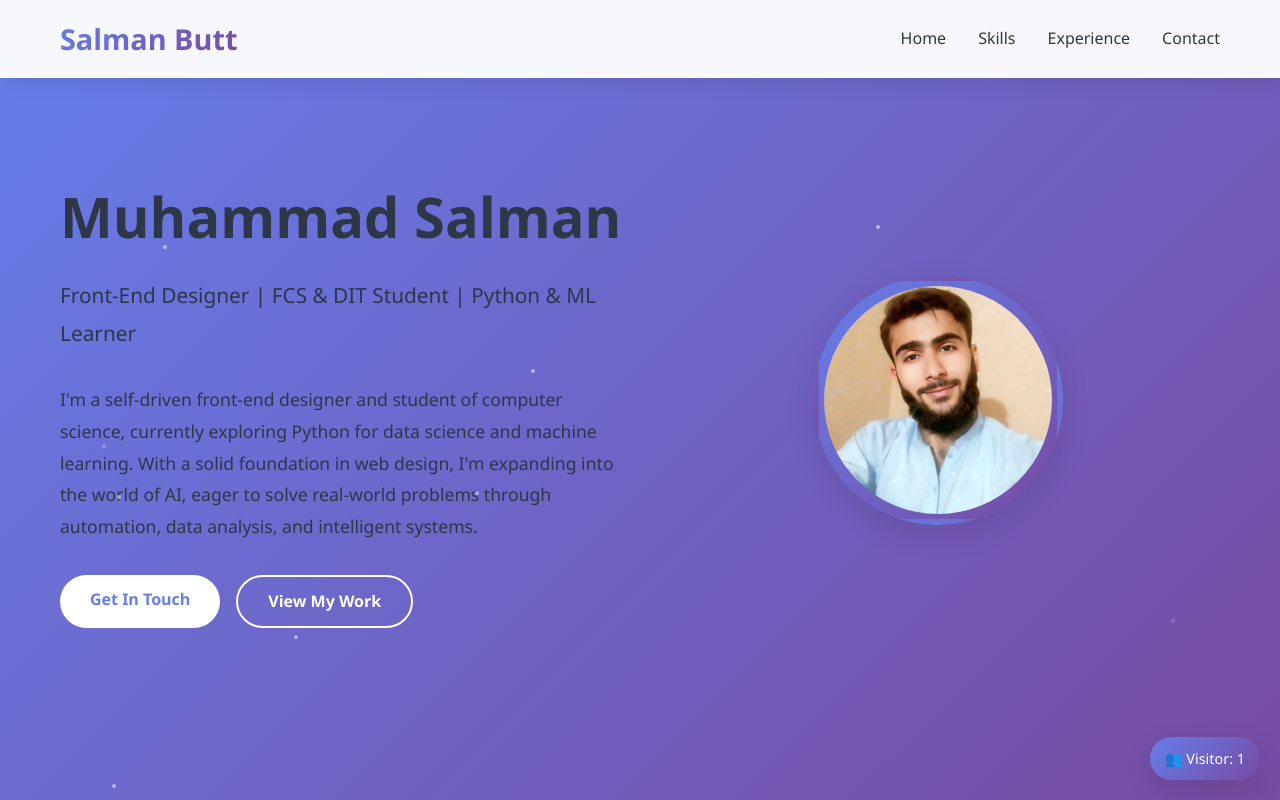
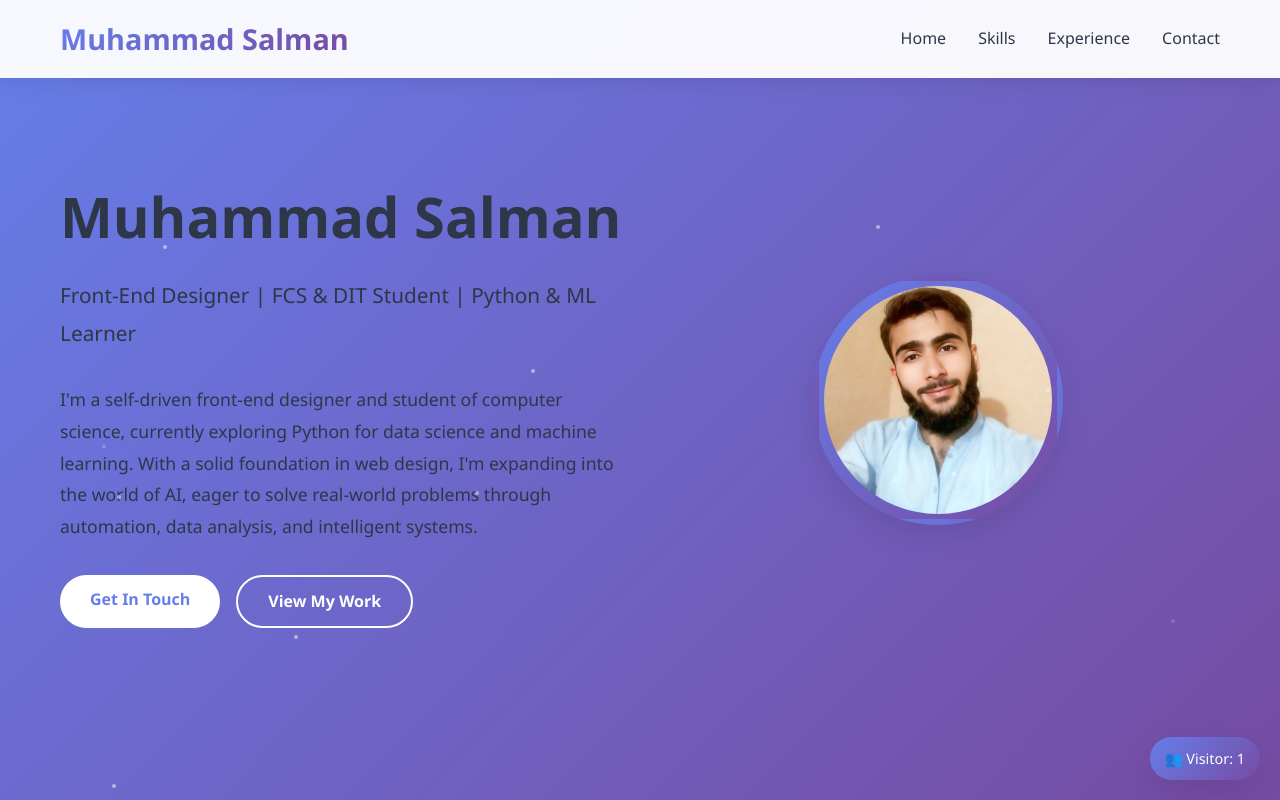
Before and after one commit to salmanbutt0123/Demo-Portfolio, a plain HTML site: page index.html in a window 1280 px wide. Shown: the top 800 px of the page. Drawn offline with nearby package versions, Linux system fonts and the light colour scheme.

Commit message:
index.html

```diff
--- a/index.html
+++ b/index.html
@@ -23,7 +23,7 @@
     <nav class="navbar">
         <div class="container">
             <div class="nav-container">
-                <div class="logo">Salman Butt</div>
+                <div class="logo">Muhammad Salman</div>
                 <ul class="nav-links">
                     <li><a href="#home">Home</a></li>
                     <li><a href="#skills">Skills</a></li>
```
